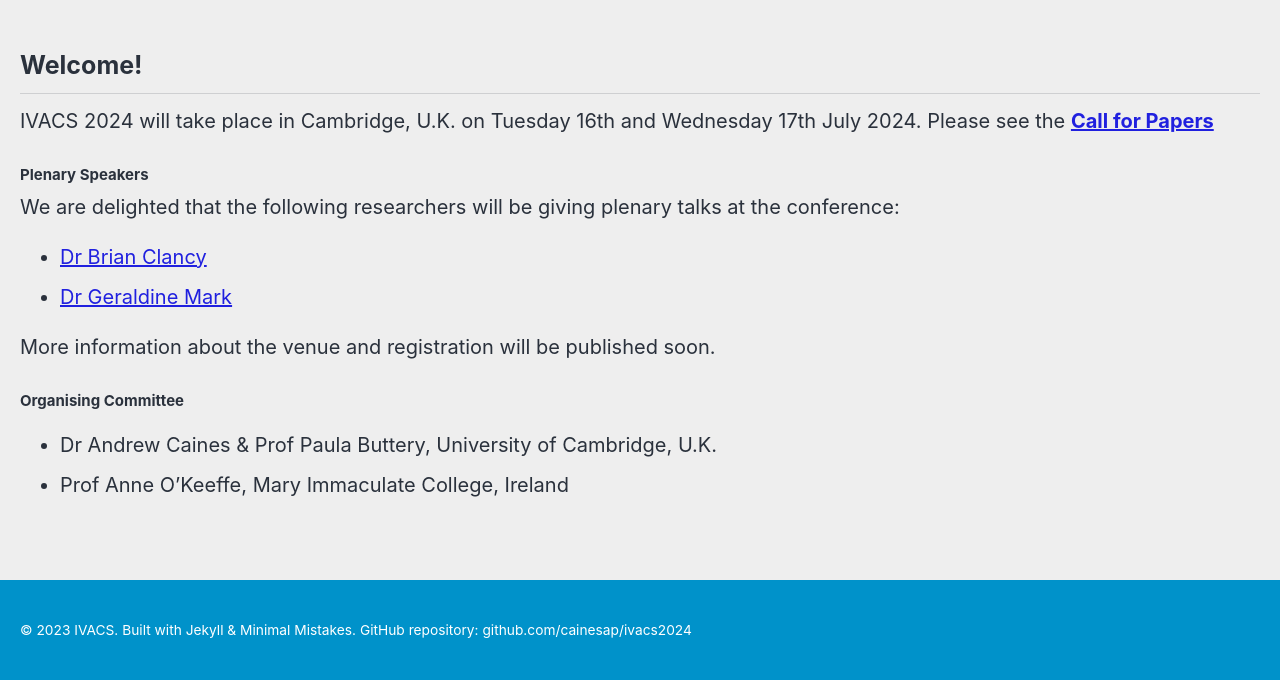
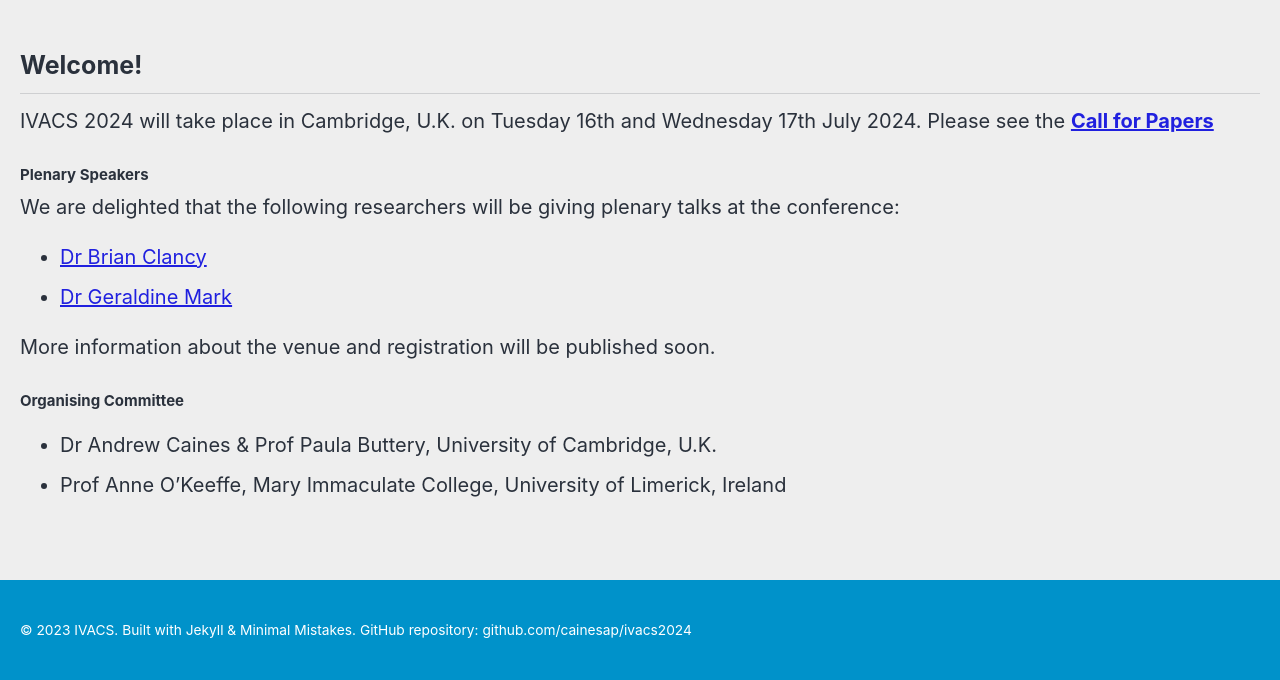
Before and after one commit to gfburton/aiabrixen2024, a Jekyll site: the page built from _pages/home.md, in a window 1280 px wide. Shown: the part 455-1135 px from the top of the page. Built offline with Jekyll 4.4.1, drawn with Linux system fonts in a browser that asks for light colours; cached includes are drawn as plain includes; nearby versions of some CDN libraries.

Commit message:
markdown update

```diff
--- a/_pages/home.md
+++ b/_pages/home.md
@@ -27,4 +27,4 @@ More information about the venue and registration will be published soon.
 #### Organising Committee
 
 * Dr Andrew Caines & Prof Paula Buttery, University of Cambridge, U.K.
-* Prof Anne O'Keeffe, Mary Immaculate College, Ireland
+* Prof Anne O'Keeffe, Mary Immaculate College, University of Limerick, Ireland
```
